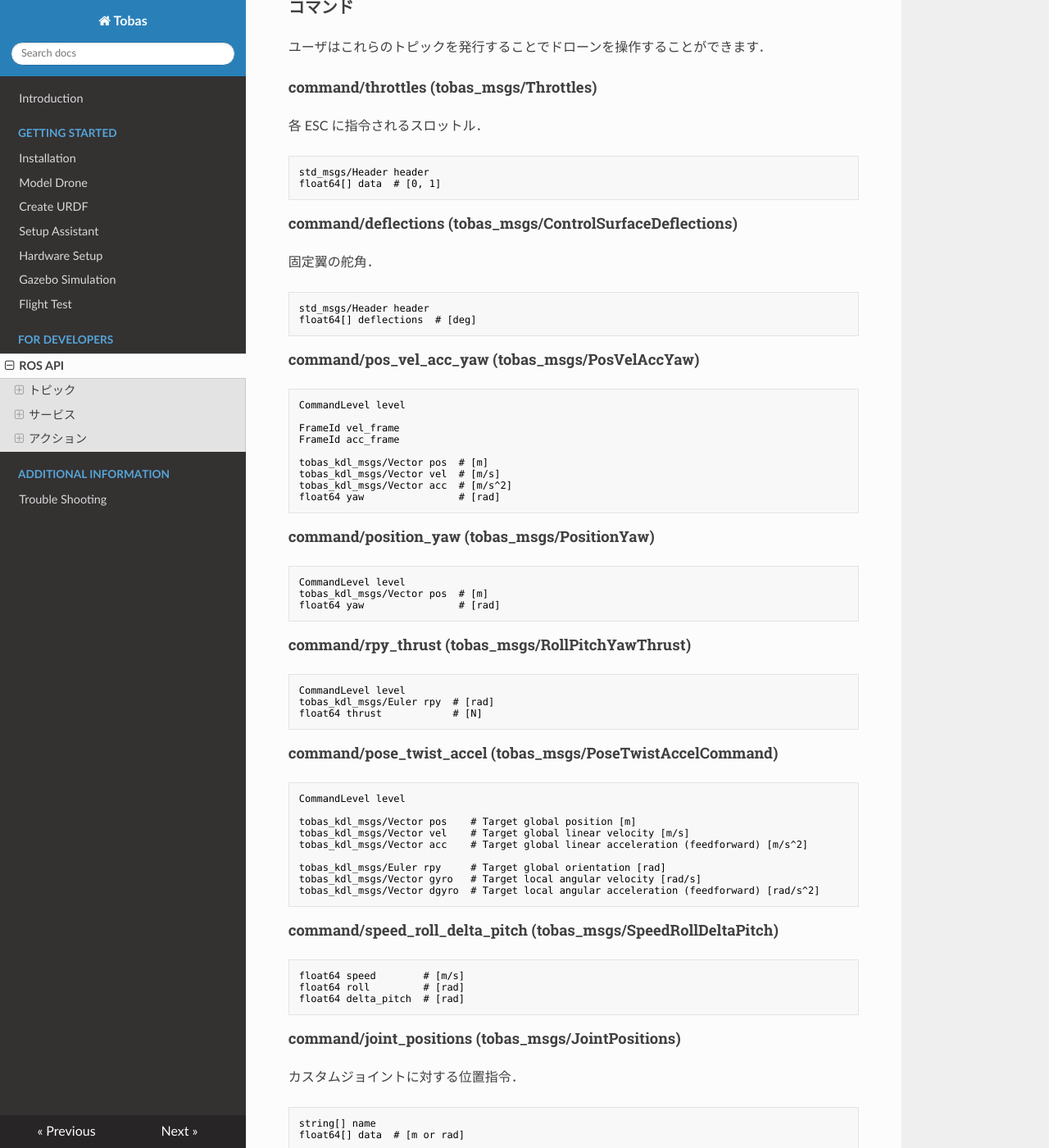
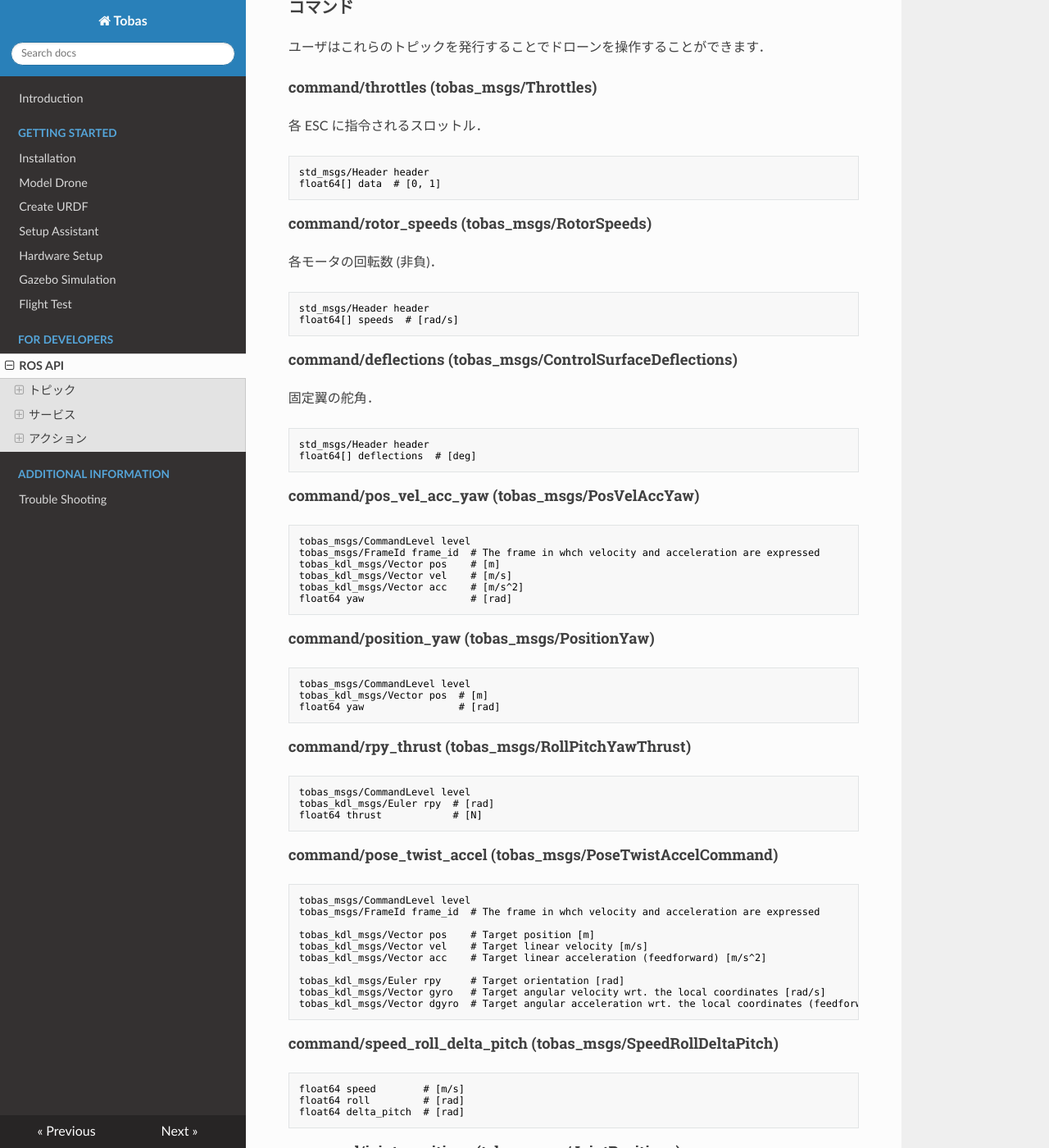
Before and after one commit to TobasFlightControl/tobas_wiki_ja, an MkDocs documentation site: the page built from docs/ros_api.md, in a window 1280 px wide and 1400 px high, scrolled down 3107 px. Shown: the whole window at 82% size. Built offline with MkDocs 1.6.1, drawn with Linux system fonts in a browser that asks for light colours; nearby versions of some CDN libraries; some of the changed text lies outside the part shown.

Commit message:
edit: ros_api.md

````diff
--- a/docs/ros_api.md
+++ b/docs/ros_api.md
@@ -4,6 +4,9 @@
 詳しくは実行時に`$ rostopic list`等でご確認ください．
 
 ## トピック
+
+<!-- tobas_tools/constant.hppの内容 -->
+<!-- tobas_gazebo_plugins/common.hppの内容 -->
 
 ---
 
@@ -144,7 +147,7 @@
 ```txt
 std_msgs/Header header
 
-Pose pose
+tobas_kdl_msgs/Frame frame
 tobas_kdl_msgs/Twist twist
 tobas_kdl_msgs/Accel accel
 
@@ -178,6 +181,15 @@
 float64[] data  # [0, 1]
 ```
 
+#### command/rotor_speeds (tobas_msgs/RotorSpeeds)
+
+各モータの回転数 (非負)．
+
+```txt
+std_msgs/Header header
+float64[] speeds  # [rad/s]
+```
+
 #### command/deflections (tobas_msgs/ControlSurfaceDeflections)
 
 固定翼の舵角．
@@ -190,21 +202,18 @@
 #### command/pos_vel_acc_yaw (tobas_msgs/PosVelAccYaw)
 
 ```txt
-CommandLevel level
-
-FrameId vel_frame
-FrameId acc_frame
-
-tobas_kdl_msgs/Vector pos  # [m]
-tobas_kdl_msgs/Vector vel  # [m/s]
-tobas_kdl_msgs/Vector acc  # [m/s^2]
-float64 yaw                # [rad]
+tobas_msgs/CommandLevel level
+tobas_msgs/FrameId frame_id  # The frame in whch velocity and acceleration are expressed
+tobas_kdl_msgs/Vector pos    # [m]
+tobas_kdl_msgs/Vector vel    # [m/s]
+tobas_kdl_msgs/Vector acc    # [m/s^2]
+float64 yaw                  # [rad]
 ```
 
 #### command/position_yaw (tobas_msgs/PositionYaw)
 
 ```txt
-CommandLevel level
+tobas_msgs/CommandLevel level
 tobas_kdl_msgs/Vector pos  # [m]
 float64 yaw                # [rad]
 ```
@@ -212,7 +221,7 @@
 #### command/rpy_thrust (tobas_msgs/RollPitchYawThrust)
 
 ```txt
-CommandLevel level
+tobas_msgs/CommandLevel level
 tobas_kdl_msgs/Euler rpy  # [rad]
 float64 thrust            # [N]
 ```
@@ -220,15 +229,16 @@
 #### command/pose_twist_accel (tobas_msgs/PoseTwistAccelCommand)
 
 ```txt
-CommandLevel level
+tobas_msgs/CommandLevel level
+tobas_msgs/FrameId frame_id  # The frame in whch velocity and acceleration are expressed
 
-tobas_kdl_msgs/Vector pos    # Target global position [m]
-tobas_kdl_msgs/Vector vel    # Target global linear velocity [m/s]
-tobas_kdl_msgs/Vector acc    # Target global linear acceleration (feedforward) [m/s^2]
+tobas_kdl_msgs/Vector pos    # Target position [m]
+tobas_kdl_msgs/Vector vel    # Target linear velocity [m/s]
+tobas_kdl_msgs/Vector acc    # Target linear acceleration (feedforward) [m/s^2]
 
-tobas_kdl_msgs/Euler rpy     # Target global orientation [rad]
-tobas_kdl_msgs/Vector gyro   # Target local angular velocity [rad/s]
-tobas_kdl_msgs/Vector dgyro  # Target local angular acceleration (feedforward) [rad/s^2]
+tobas_kdl_msgs/Euler rpy     # Target orientation [rad]
+tobas_kdl_msgs/Vector gyro   # Target angular velocity wrt. the local coordinates [rad/s]
+tobas_kdl_msgs/Vector dgyro  # Target angular acceleration wrt. the local coordinates (feedforward) [rad/s^2]
 ```
 
 #### command/speed_roll_delta_pitch (tobas_msgs/SpeedRollDeltaPitch)
@@ -275,7 +285,7 @@
 ```txt
 std_msgs/Header header
 
-Pose pose
+tobas_kdl_msgs/Frame frame
 tobas_kdl_msgs/Twist twist
 tobas_kdl_msgs/Accel accel
 
````
